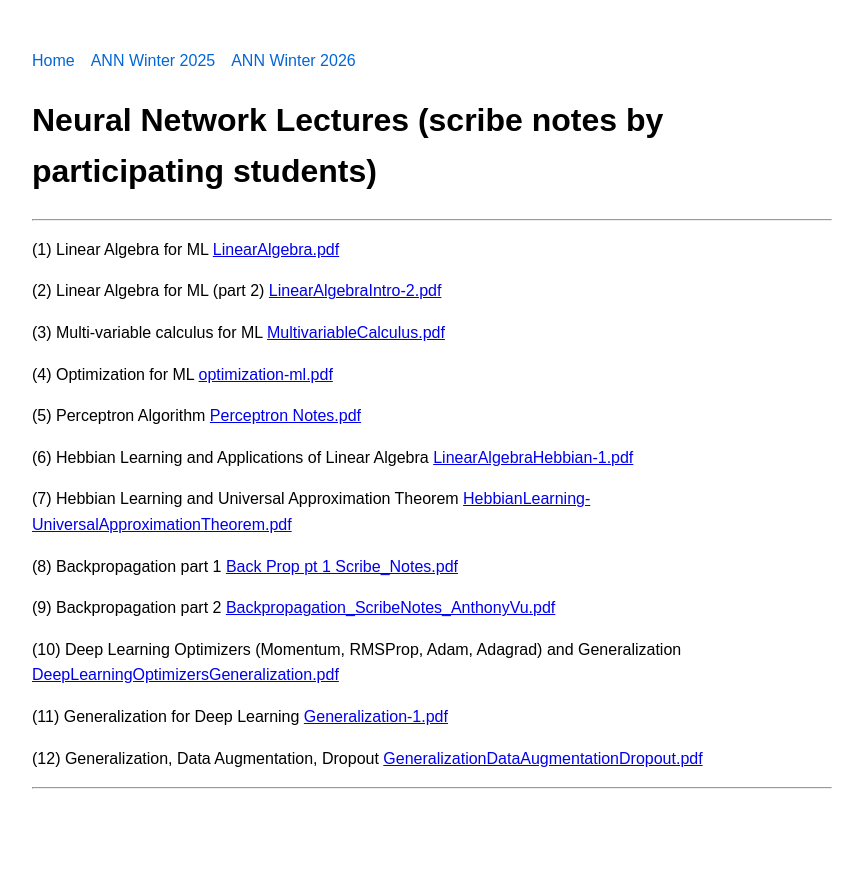
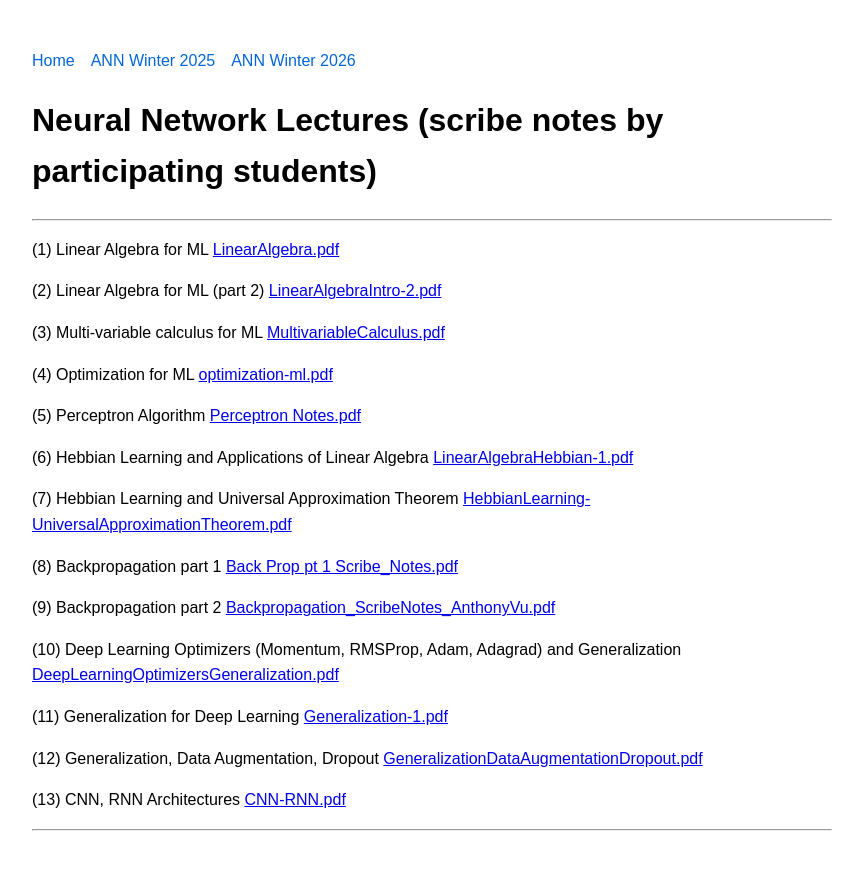
Before and after one commit to mrrahman1517/css485-ann-uwb-sp2025, a Jekyll site: the page built from winter2025/lectures.md, in a window 1280 px wide. Shown: the top 870 px of the page, without its empty margins (208-1071 px from the left). Built offline with Jekyll 4.4.1, drawn with Linux system fonts in a browser that asks for light colours; our own code applies the rules of GitHub Pages for plain Markdown files.

Commit message:
Update lectures.md

```diff
--- a/winter2025/lectures.md
+++ b/winter2025/lectures.md
@@ -24,6 +24,7 @@
 
 (12) Generalization, Data Augmentation, Dropout [GeneralizationDataAugmentationDropout.pdf](https://github.com/user-attachments/files/20746703/GeneralizationDataAugmentationDropout.pdf)
 
+(13) CNN, RNN Architectures [CNN-RNN.pdf](https://github.com/user-attachments/files/20746711/CNN-RNN.pdf)
 
 
 ---
```
